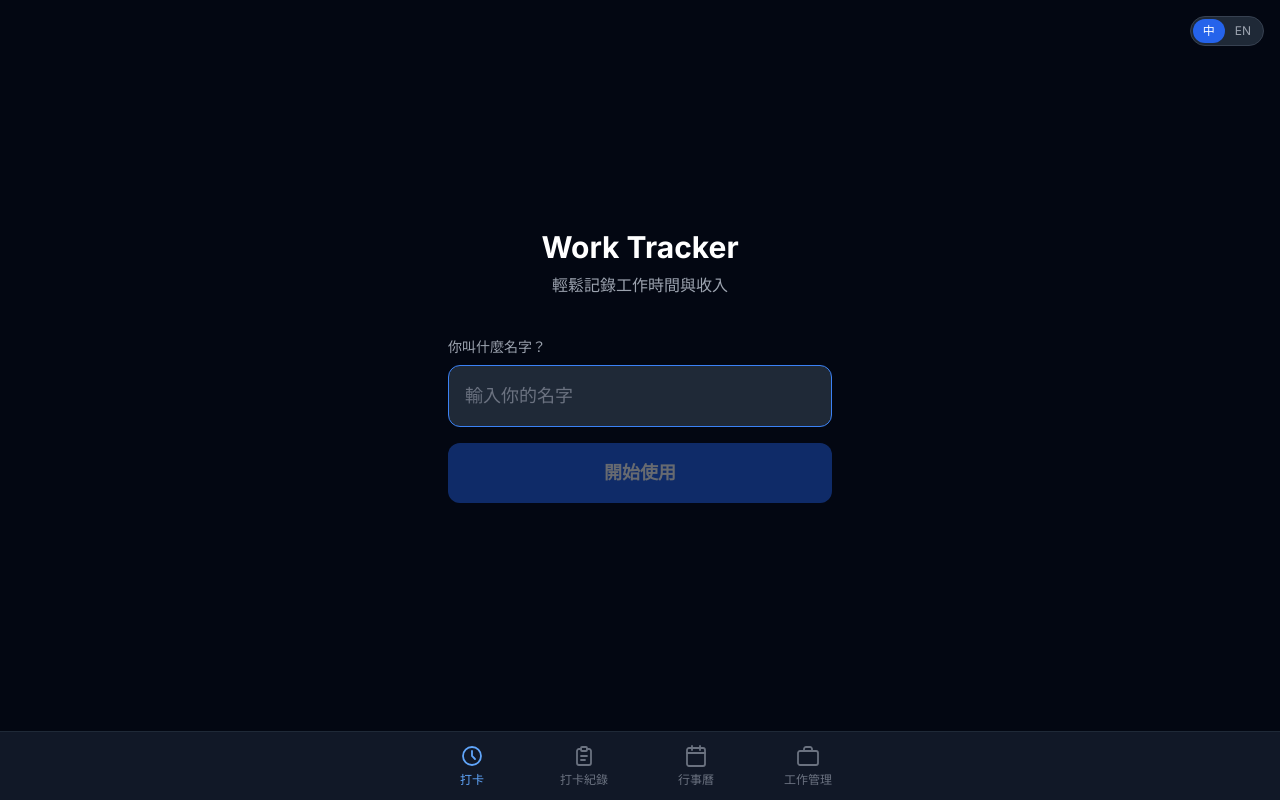
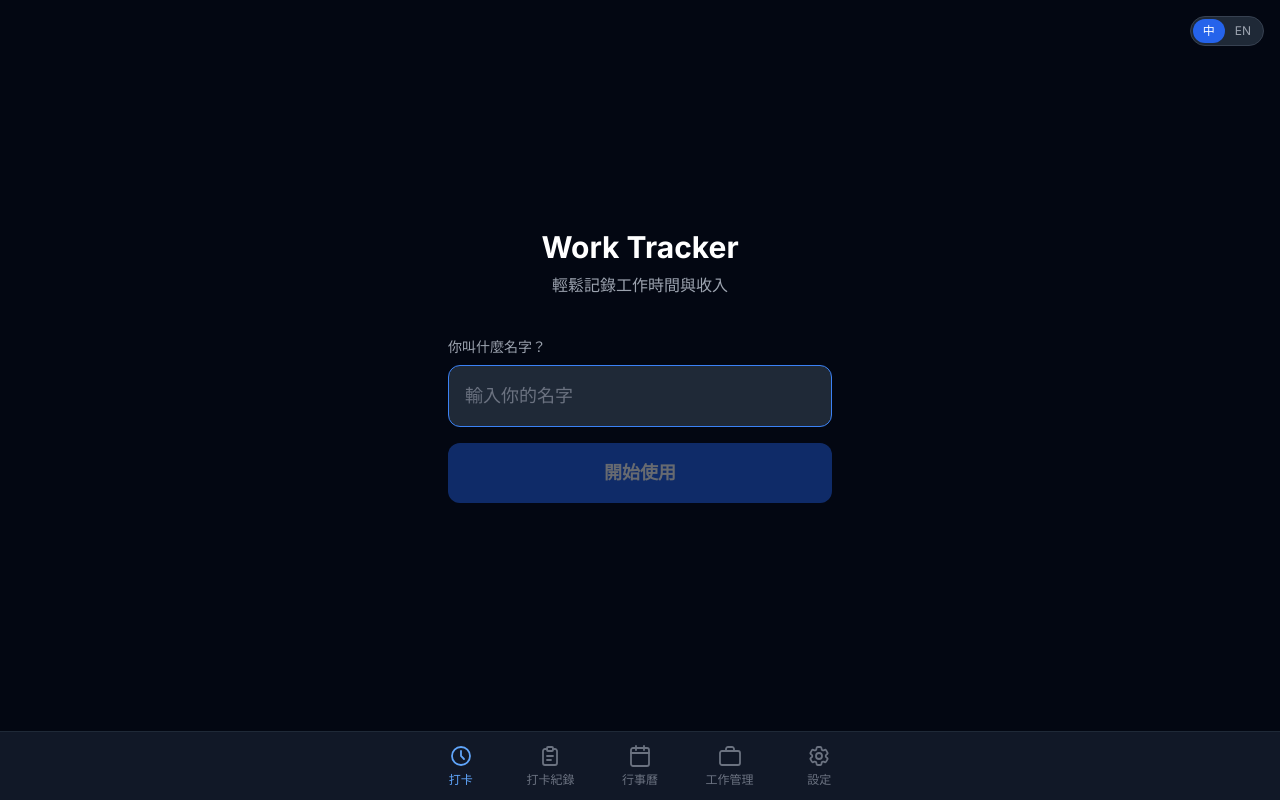
Before and after one commit to AidenChueh/work-tracker, a Next.js app: page / in a window 1280 px wide. Built offline with nearby package versions, Linux system fonts and the light colour scheme.

Commit message:
feat: AppNav 加設定 icon 與 SettingsModal；/login 頁隱藏 nav

```diff
--- a/src/components/AppNav.tsx
+++ b/src/components/AppNav.tsx
@@ -1,7 +1,10 @@
 "use client";
 import Link from "next/link";
 import { usePathname } from "next/navigation";
+import { useState } from "react";
 import { useLocale } from "@/hooks/useLocale";
+import { useDevice } from "@/hooks/useDevice";
+import { SettingsModal } from "@/components/SettingsModal";
 
 const NAV_ITEMS = [
   {
@@ -50,8 +53,13 @@
 export function AppNav() {
   const pathname = usePathname();
   const { t } = useLocale();
+  const { deviceId } = useDevice();
+  const [showSettings, setShowSettings] = useState(false);
+
+  if (pathname === "/login") return null;
 
   return (
+    <>
       <nav className="shrink-0 bg-gray-900 border-t border-gray-800 z-50">
         <div className="max-w-md mx-auto flex">
           {NAV_ITEMS.map((item) => {
@@ -69,7 +77,22 @@
               </Link>
             );
           })}
+          <button
+            type="button"
+            onClick={() => setShowSettings(true)}
+            className="flex-1 flex flex-col items-center justify-center py-3 gap-1"
+          >
+            <svg className="w-6 h-6 text-gray-500" fill="none" stroke="currentColor" strokeWidth={1.8} viewBox="0 0 24 24">
+              <path strokeLinecap="round" strokeLinejoin="round" d="M9.594 3.94c.09-.542.56-.94 1.11-.94h2.593c.55 0 1.02.398 1.11.94l.213 1.281c.063.374.313.686.645.87.074.04.147.083.22.127.324.196.72.257 1.075.124l1.217-.456a1.125 1.125 0 011.37.49l1.296 2.247a1.125 1.125 0 01-.26 1.431l-1.003.827c-.293.24-.438.613-.431.992a6.759 6.759 0 010 .255c-.007.378.138.75.43.99l1.005.828c.424.35.534.954.26 1.43l-1.298 2.247a1.125 1.125 0 01-1.369.491l-1.217-.456c-.355-.133-.75-.072-1.076.124a6.57 6.57 0 01-.22.128c-.331.183-.581.495-.644.869l-.213 1.28c-.09.543-.56.941-1.11.941h-2.594c-.55 0-1.02-.398-1.11-.94l-.213-1.281c-.062-.374-.312-.686-.644-.87a6.52 6.52 0 01-.22-.127c-.325-.196-.72-.257-1.076-.124l-1.217.456a1.125 1.125 0 01-1.369-.49l-1.297-2.247a1.125 1.125 0 01.26-1.431l1.004-.827c.292-.24.437-.613.43-.992a6.932 6.932 0 010-.255c.007-.378-.138-.75-.43-.99l-1.004-.828a1.125 1.125 0 01-.26-1.43l1.297-2.247a1.125 1.125 0 011.37-.491l1.216.456c.356.133.751.072 1.076-.124.072-.044.146-.087.22-.128.332-.183.582-.495.644-.869l.214-1.281z" />
+              <path strokeLinecap="round" strokeLinejoin="round" d="M15 12a3 3 0 11-6 0 3 3 0 016 0z" />
+            </svg>
+            <span className="text-xs text-gray-500">{t("nav.settings")}</span>
+          </button>
         </div>
       </nav>
+      {showSettings && deviceId && (
+        <SettingsModal deviceId={deviceId} onClose={() => setShowSettings(false)} />
+      )}
+    </>
   );
 }
```
Lines whose indentation alone changed are shown as unchanged.
